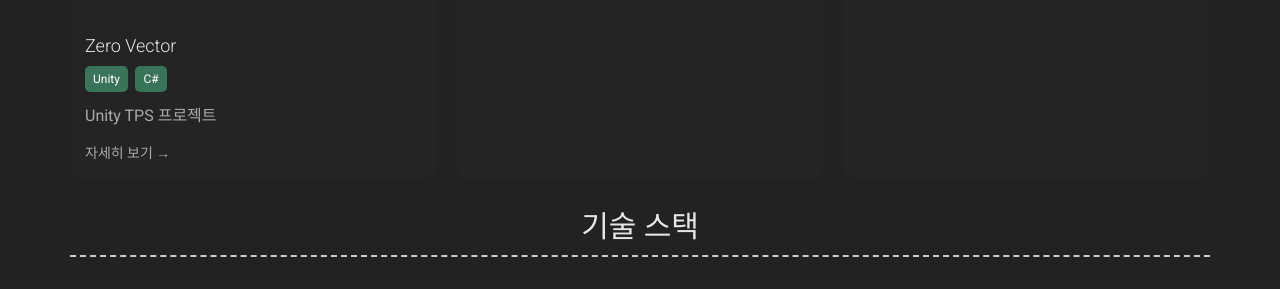
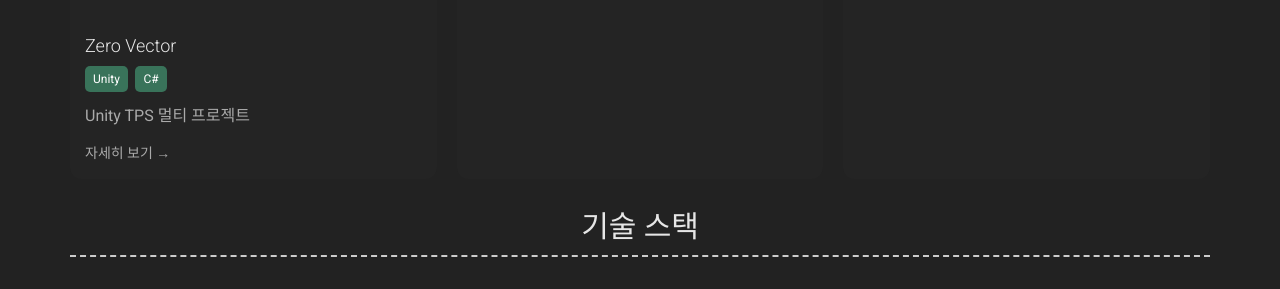
Before and after one commit to new6ie3/new6ie3.github.io, a Jekyll site: the page built from index.md, in a window 1280 px wide. Shown: the part 1363-1652 px from the top of the page. Built offline with Jekyll 4.4.1, drawn with Linux system fonts in a browser that asks for light colours; nearby versions of some CDN libraries; part of the change alters nothing that is shown.

Commit message:
Update _config.yml

```diff
--- a/_config.yml
+++ b/_config.yml
@@ -64,26 +64,19 @@ content:
           - C#
 
         quote: >
-          Unity TPS 프로젝트
+          Unity TPS 멀티 프로젝트
 
         description: |
           Unity 3D환경으로 제작한 TPS 팀 프로젝트입니다.
           팀원 간 역할 분담과 협업으로 공동 개발 역량을 강화했습니다.
 
         sections:
-          - title: 프로젝트 소개
+          - title: 주요 기능 및 기여
             content: |
-              강력한 능력치로 적을 압도하는 것이 아니라
-              잠입과 탈취, 환경을 활용하여 상황을 극복하는 것을
-              핵심 플레이 방식으로 설계했습니다.
-
-          - title: 주요 기능
-            content: |
-              - 플레이어 이동 및 상태 시스템
-              - 근접 / 원거리 전투 시스템
+              - 플레이어 조작 시스템
               - 탄약 및 재장전 시스템
               - 피격 판정
-              - 적 AI
+              - 캐릭터 리깅
 
           - title: 기술적으로 고민한 부분
             content: |
```
